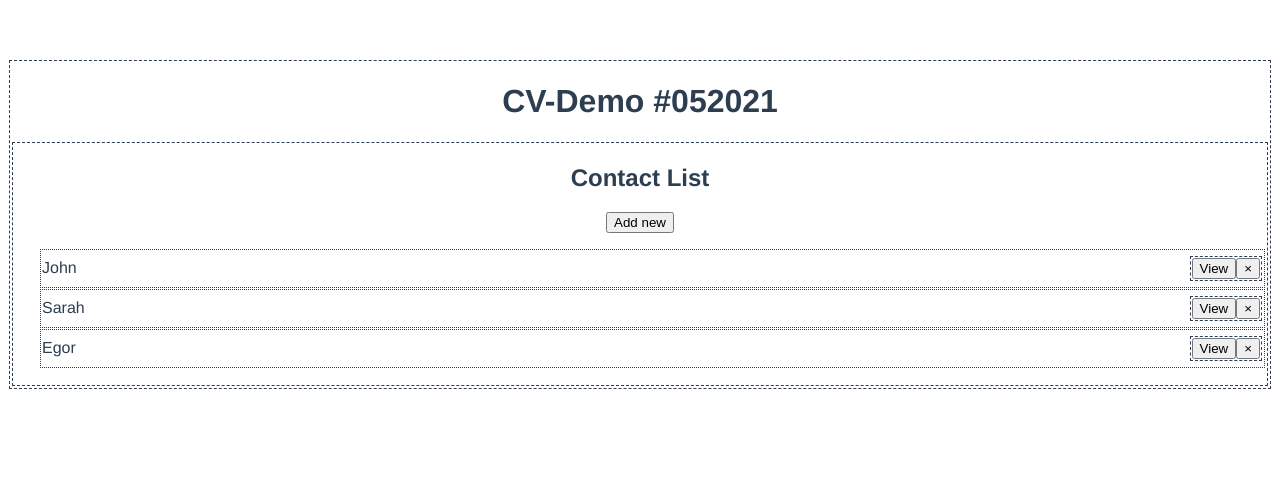
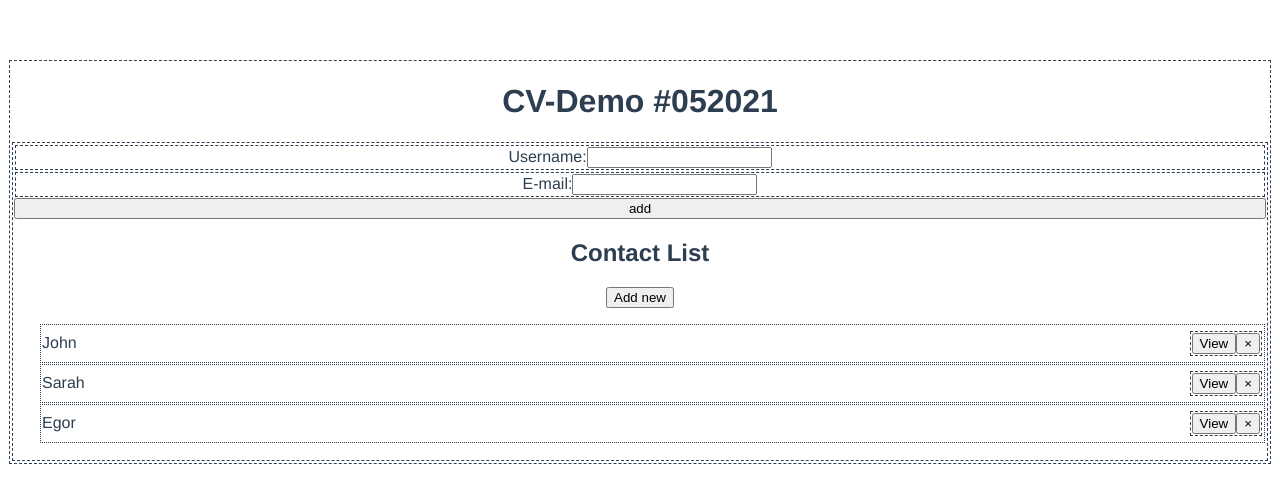
Before and after one commit to Basskey/cv-demo052021, a Vue app: page / in a window 1280 px wide. Shown: the top 502 px of the page. Built offline with nearby package versions, Linux system fonts and the light colour scheme.

Commit message:
feat: adding contact logic

```diff
--- a/src/App.vue
+++ b/src/App.vue
@@ -31,9 +31,9 @@ export default {
   data() {
     return {
       contacts: [
-        {id: 1,username: 'John',eMail: 'john_connor@skynet.com'},
-        {id: 2,username: 'Sarah',eMail: 'sarah_connor@mail.com'},
-        {id: 3,username: 'Egor',eMail: 'egorletov@vseidetpoplanu.ru'}
+        {id: 1,username: 'John',email: 'john_connor@skynet.com'},
+        {id: 2,username: 'Sarah',email: 'sarah_connor@mail.com'},
+        {id: 3,username: 'Egor',email: 'egorletov@vseidetpoplanu.ru'}
       ]
     }
   },
--- a/src/components/ContactDetails.vue
+++ b/src/components/ContactDetails.vue
@@ -4,7 +4,6 @@
     <div class="fields-container">
       <div class="field">Name: John Connor</div>
       <div class="field">E-mail: john_coolhacker@skynet.com</div>
-      <div class="field">tel.: 8919971900</div>
     </div>
   </div>
 </template>
--- a/src/components/ContactList.vue
+++ b/src/components/ContactList.vue
@@ -1,7 +1,11 @@
 <template>
   <div class="wrapper">
+    <NewContactForm
+        @add-contact="addContact"
+    />
+
     <h2 class="title">Contact List</h2>
-    <button v-on:click="addItem()">Add new</button>
+    <button v-on:click="initAddForm()">Add new</button>
 
     <ul class="contact-list">
       <ContactListItem
@@ -10,24 +14,28 @@
         v-on:remove-item="removeItem"
       />
     </ul>
+
   </div>
 </template>
 
 <script>
-  import ContactListItem from '@/components/ContactListItem'
+  import ContactListItem from '@/components/ContactListItem';
+  import NewContactForm from '@/components/NewContactForm'
 
   export default {
     props: ['contacts'],
     components: {
-      ContactListItem
+      ContactListItem,
+      NewContactForm
     },
 
     methods: {
-      addItem(){
-        let funnyPeople = [{id: 4, username: 'Donald Duck', eMail: 'puckyou@mail.duck'}]
-        funnyPeople.forEach(name => {
-          this.contacts.push(name);
-        });
+      initAddForm(){
+
+      },
+
+      addContact(contact) {
+        this.contacts.push(contact)
       },
 
       removeItem(id) {
--- /dev/null
+++ b/src/components/NewContactForm.vue
@@ -0,0 +1,54 @@
+<template>
+  <form class="new-contact-form" @submit.prevent="onSubmit">
+    <div>
+      <label for="username">Username:</label>
+      <input type="text" id="username" v-model="username">
+    </div>
+    <div>
+      <label for="username">E-mail:</label>
+      <input type="email" id="email" v-model="email">
+    </div>
+    <button type="submit">add</button>
+  </form>
+</template>
+
+<script>
+  export default {
+    data() {
+      return {
+        username: '',
+        email: ''
+      }
+    },
+
+    methods: {
+      onSubmit() {
+        console.log('Username: ' + this.username);
+        console.log('Email: ' + this.email);
+
+        if (this.username.trim() && this.email.trim()) {
+          const newContact = {
+            id: Date.now(),
+            username: this.username,
+            email: this.email
+          }
+
+          this.$emit('add-contact', newContact)
+
+          this.username='';
+          this.email='';
+        }
+      }
+    }
+  }
+</script>
+
+<style lang="scss">
+  .new-contact-form {
+    //position: fixed;
+    display: flex;
+    flex-direction: column;
+    top: 0;
+    width: 100%;
+  }
+</style>
```
